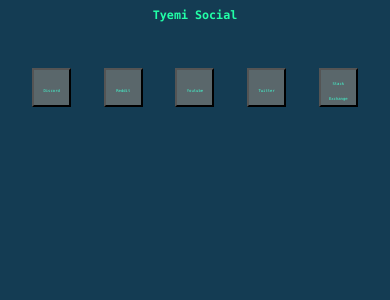
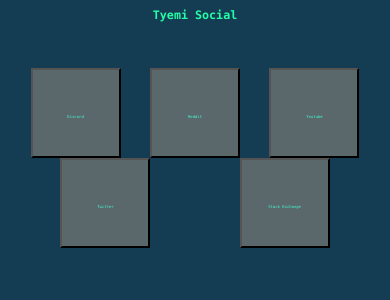
Before and after one commit to tyemidev/tyemidev.github.io, a Jekyll site: the page tyemi/social.html, which Jekyll copies as it is, in a window 390 px wide. Shown: the top 300 px of the page. Built offline with Jekyll 4.4.1, drawn with Linux system fonts in a browser that asks for light colours.

Commit message:
Improved tyemi social styling

```diff
--- a/tyemi/social.html
+++ b/tyemi/social.html
@@ -2878,9 +2878,9 @@
 
 @media (max-width: 540px){
   .container button {
-    padding: 0.52vw 1.25vw;
-    width: 10vw;
-    height: 10vw;
+    padding: 0.52vh 1.25vh;
+    width: 10vh;
+    height: 10vh;
     margin: 0 auto 0;
     cursor: pointer;
     float: left; /* Float the buttons side by side */
```
